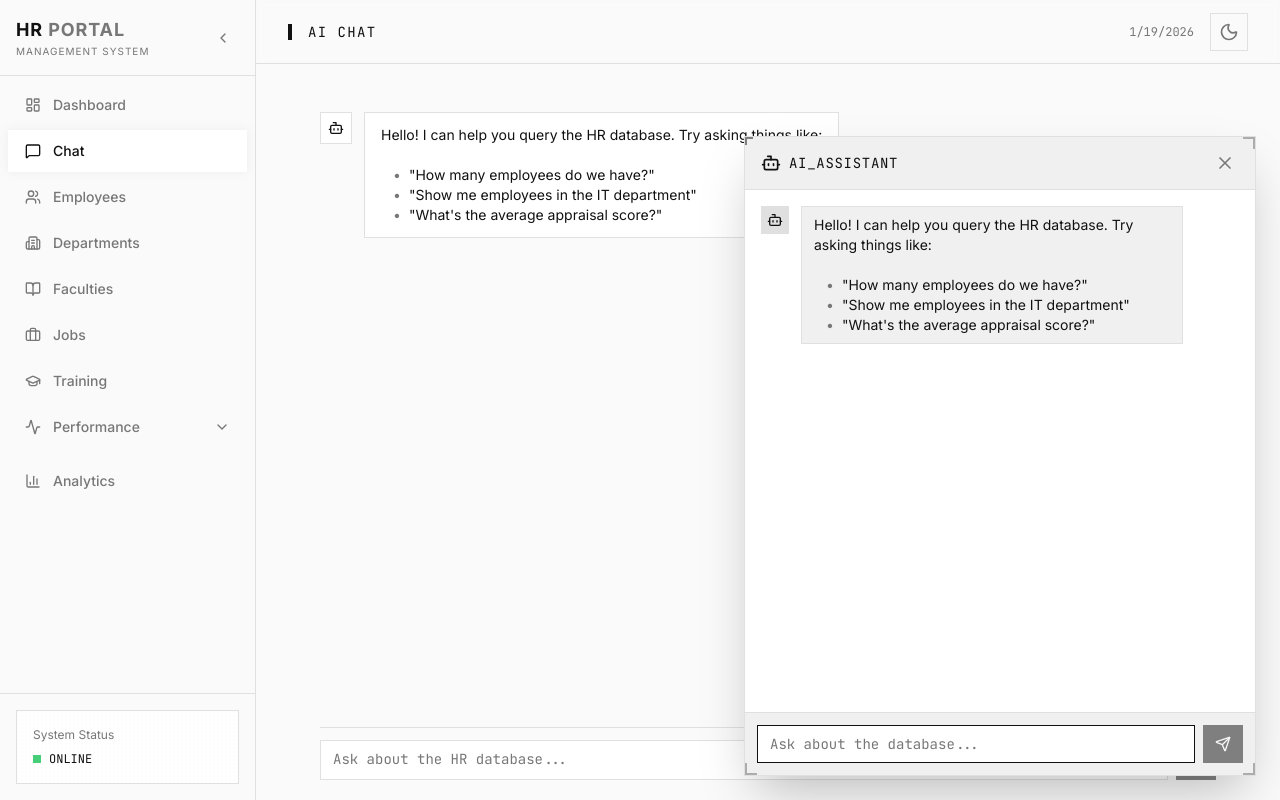
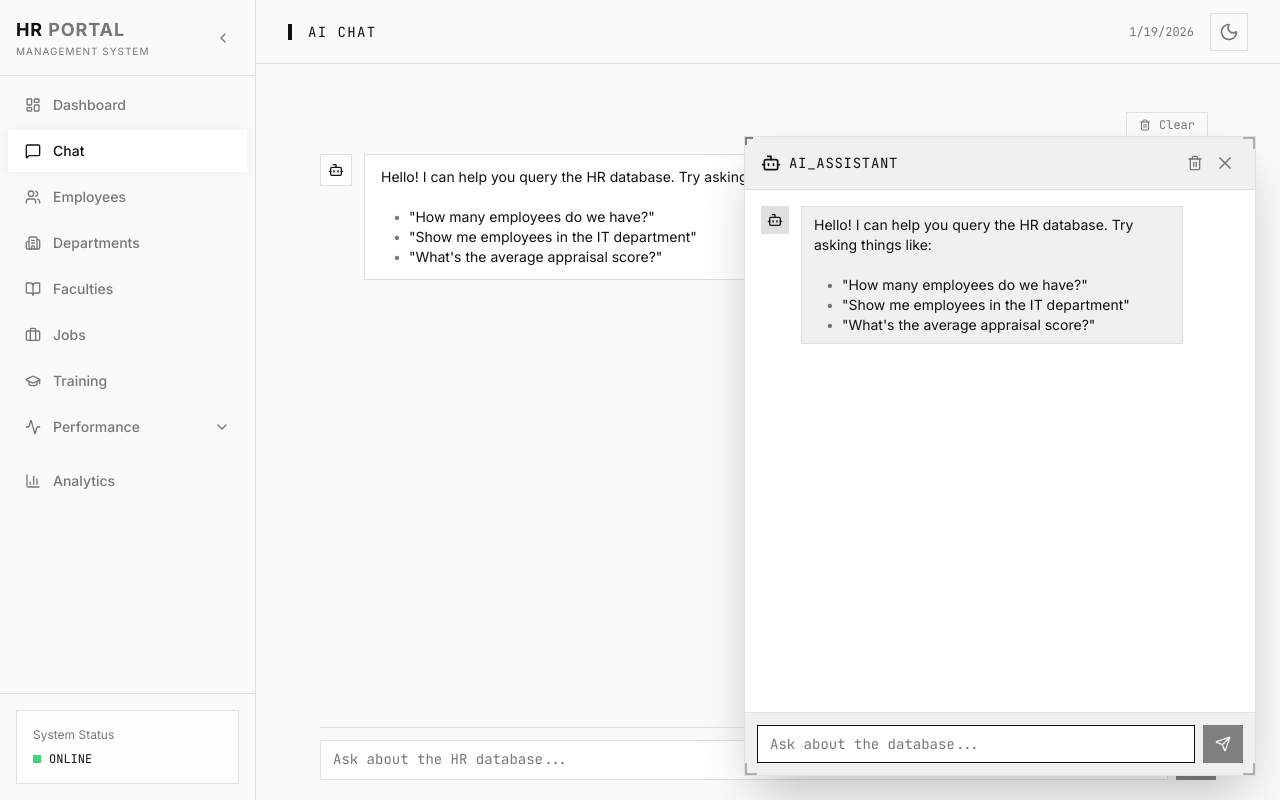
Before and after one commit to AdamAmr05/db-project, a React (Vite) app in the folder frontend/: page /chat in a window 1280 px wide. Both pictures are taken after a click on the button 1228 px from the left and 748 px from the top of the page. Built offline with nearby package versions, Linux system fonts and the light colour scheme.

Commit message:
id stripping issue, keep fk's instead of wiping them

```diff
--- a/frontend/src/components/ChatWidget.jsx
+++ b/frontend/src/components/ChatWidget.jsx
@@ -1,5 +1,5 @@
 import React, { useState, useRef, useEffect, useCallback } from 'react';
-import { MessageSquare, X, Send, Loader2, Bot, User } from 'lucide-react';
+import { MessageSquare, X, Send, Loader2, Bot, User, Trash2 } from 'lucide-react';
 import { Renderer, JSONUIProvider } from '@json-render/react';
 import { useChatContext } from '../context/ChatContext';
 import { registry } from '../json-render/registry';
@@ -129,7 +129,7 @@ export const ChatBubble = React.memo(({ content }) => {
 
 const ChatWidget = () => {
     // Get shared state from context
-    const { messages, input, setInput, isLoading, trees, handleSubmit } = useChatContext();
+    const { messages, input, setInput, isLoading, trees, handleSubmit, clearChat } = useChatContext();
 
     const [isOpen, setIsOpen] = useState(false);
     const messagesEndRef = useRef(null);
@@ -257,12 +257,25 @@ const ChatWidget = () => {
                         <Bot className="w-5 h-5 text-primary" />
                         <span className="font-mono text-sm uppercase tracking-wider text-primary">AI_ASSISTANT</span>
                     </div>
+                    <div className="flex items-center gap-1">
+                        <button
+                            onClick={clearChat}
+                            className="p-1 hover:bg-border rounded transition-colors"
+                            title="Clear chat"
+                            aria-label="Clear chat"
+                            type="button"
+                        >
+                            <Trash2 className="w-4 h-4 text-muted" />
+                        </button>
                         <button
                             onClick={() => setIsOpen(false)}
                             className="p-1 hover:bg-border rounded transition-colors"
+                            aria-label="Close chat"
+                            type="button"
                         >
                             <X className="w-5 h-5 text-muted" />
                         </button>
+                    </div>
                 </div>
 
                 {/* Messages */}
--- a/frontend/src/context/ChatContext.jsx
+++ b/frontend/src/context/ChatContext.jsx
@@ -18,7 +18,7 @@ export const ChatProvider = ({ children }) => {
     const [messages, setMessages] = useState([INITIAL_MESSAGE]);
     const [input, setInput] = useState('');
     const [isLoading, setIsLoading] = useState(false);
-    const { trees, updateTree } = useUiPatchStream();
+    const { trees, updateTree, clearTrees } = useUiPatchStream();
     const inputRef = useRef(null);
 
     // Track completed actions { actionId: { success, message } }
@@ -152,6 +152,14 @@ export const ChatProvider = ({ children }) => {
         }
     }, [isLoading, messages, updateTree]);
 
+    const clearChat = useCallback(() => {
+        setMessages([INITIAL_MESSAGE]);
+        setInput('');
+        setIsLoading(false);
+        clearTrees();
+        setCompletedActions({});
+    }, [clearTrees]);
+
     const value = {
         messages,
         setMessages,
@@ -161,7 +169,8 @@ export const ChatProvider = ({ children }) => {
         trees,
         inputRef,
         handleSubmit,
-        completedActions
+        completedActions,
+        clearChat
     };
 
     return (
--- a/frontend/src/pages/ChatPage.jsx
+++ b/frontend/src/pages/ChatPage.jsx
@@ -1,12 +1,12 @@
 import React, { useRef, useEffect } from 'react';
-import { Send, Loader2, Bot, User } from 'lucide-react';
+import { Send, Loader2, Bot, User, Trash2 } from 'lucide-react';
 import { Renderer, JSONUIProvider } from '@json-render/react';
 import { useChatContext } from '../context/ChatContext';
 import { ChatBubble } from '../components/ChatWidget';
 import { registry } from '../json-render/registry';
 
 const ChatPage = () => {
-    const { messages, input, setInput, isLoading, trees, handleSubmit } = useChatContext();
+    const { messages, input, setInput, isLoading, trees, handleSubmit, clearChat } = useChatContext();
     const messagesEndRef = useRef(null);
     const inputRef = useRef(null);
 
@@ -43,6 +43,18 @@ const ChatPage = () => {
         <div className="flex flex-col w-full max-w-4xl mx-auto h-[calc(100vh-7rem)] -mb-4">
             {/* Messages Area */}
             <div className="flex-1 overflow-y-auto py-4 space-y-4 pr-2">
+                <div className="flex justify-end">
+                    <button
+                        type="button"
+                        onClick={clearChat}
+                        className="flex items-center gap-2 text-xs font-mono text-muted border border-border px-3 py-1 rounded hover:text-primary hover:border-primary transition-colors"
+                        title="Clear chat"
+                        aria-label="Clear chat"
+                    >
+                        <Trash2 className="w-3 h-3" />
+                        Clear
+                    </button>
+                </div>
                 {messages.filter(msg => !msg.isSystemMessage).map((msg, idx) => {
                     // Skip empty assistant messages (waiting for first content)
                     if (msg.role === 'assistant') {
```
Also changed, not shown: 1 other file (tests, documents, lock files or other folders). Lines whose indentation alone changed are shown as unchanged.
